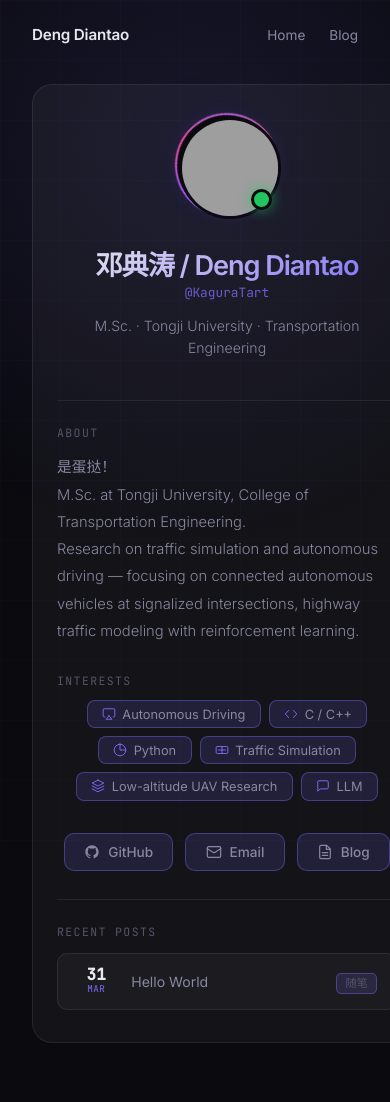
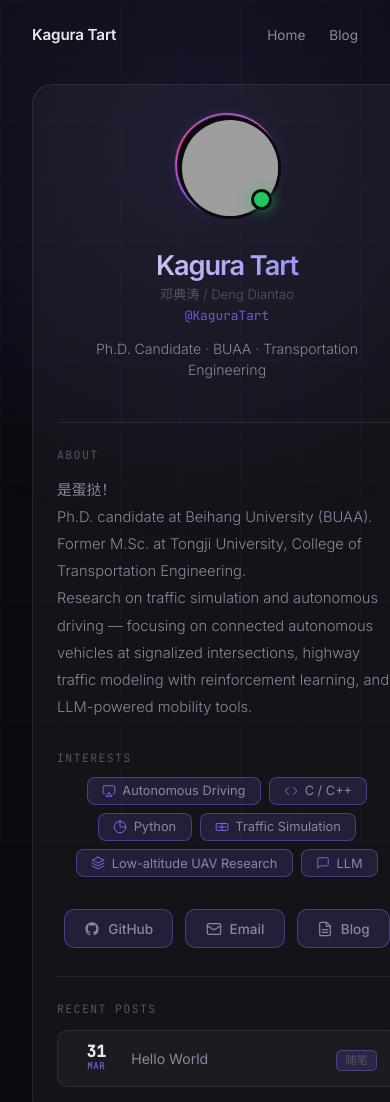
Before and after one commit to KaguraTart/blog, an Astro site: page / in a window 390 px wide. Shown: the top 1102 px of the page. Built offline with nearby package versions, Linux system fonts and the light colour scheme; Astro itself is replaced by a stand-in of ours; grey boxes are pictures that could not be loaded.

Commit message:
feat: update profile info with PhD and full background
- Name: Kagura Tart, aka 邓典涛 / Deng Diantao
- Ph.D. candidate at BUAA
- Full research background: Tongji M.Sc. + BUAA Ph.D.
- Added LLM mobility tools to research interests

```diff
--- a/src/config.ts
+++ b/src/config.ts
@@ -4,16 +4,17 @@ export const profile = {
   avatar: 'https://avatars.githubusercontent.com/u/49972575?v=4',
 
   // 名字
-  name: '邓典涛 / Deng Diantao',
+  name: 'Kagura Tart',
+  aka: '邓典涛 / Deng Diantao',
 
   // GitHub 用户名
   handle: 'KaguraTart',
 
   // 一句话简介
-  tagline: 'M.Sc. · Tongji University · Transportation Engineering',
+  tagline: 'Ph.D. Candidate · BUAA · Transportation Engineering',
 
   // 个人介绍（支持换行）
-  about: '是蛋挞！\nM.Sc. at Tongji University, College of Transportation Engineering.\nResearch on traffic simulation and autonomous driving — focusing on connected autonomous vehicles at signalized intersections, highway traffic modeling with reinforcement learning.',
+  about: '是蛋挞！\nPh.D. candidate at Beihang University (BUAA).\nFormer M.Sc. at Tongji University, College of Transportation Engineering.\nResearch on traffic simulation and autonomous driving — focusing on connected autonomous vehicles at signalized intersections, highway traffic modeling with reinforcement learning, and LLM-powered mobility tools.',
 
   // 兴趣标签
   interests: [
@@ -25,8 +26,6 @@ export const profile = {
     { label: 'LLM', icon: 'llm' },
   ],
 
-
-
   // 邮箱
   email: 'kaguratart@gmail.com',
 };
--- a/src/layouts/Layout.astro
+++ b/src/layouts/Layout.astro
@@ -106,7 +106,7 @@ const { title, description = 'Kagura Tart 的博客' } = Astro.props;
   </head>
   <body>
     <nav>
-      <a href="/" class="nav-logo">Deng Diantao</a>
+      <a href="/" class="nav-logo">Kagura Tart</a>
       <ul class="nav-links">
         <li><a href="/">Home</a></li>
         <li><a href="/blog">Blog</a></li>
--- a/src/pages/index.astro
+++ b/src/pages/index.astro
@@ -23,6 +23,7 @@ const recentPosts = (await getCollection('blog', ({ data }) => !data.draft))
           </div>
           <div class="profile-info">
             <h1 class="profile-name">{profile.name}</h1>
+            <div class="profile-aka">{profile.aka}</div>
             <div class="profile-handle">@{profile.handle}</div>
             <p class="profile-tagline">{profile.tagline}</p>
           </div>
@@ -200,6 +201,10 @@ const recentPosts = (await getCollection('blog', ({ data }) => !data.draft))
     font-size: 0.8rem; color: var(--accent); opacity: 0.8;
     margin-bottom: 0.5rem;
   }
+  .profile-aka {
+    font-size: 0.82rem; color: var(--text-muted);
+    margin-bottom: 0.2rem; font-weight: 300;
+  }
   .profile-tagline {
     font-size: 0.88rem; color: var(--text-secondary);
     font-weight: 300; line-height: 1.5;
```
